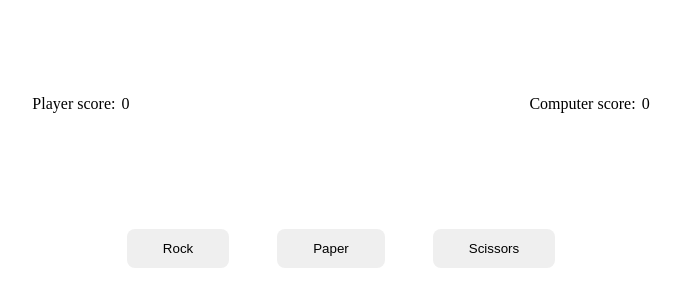
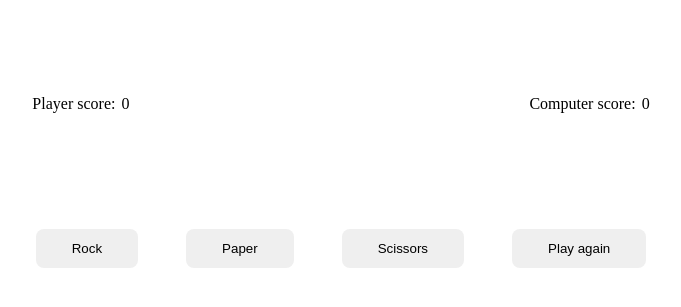
Before and after one commit to iTreykwondo/odin-rps, a plain HTML site: page index.html in a window 1280 px wide. Shown: the part 79-386 px from the top of the page, without its empty margins (299-980 px from the left). Drawn offline with Linux system fonts and the light colour scheme.

Commit message:
Add replay button

```diff
--- a/index.html
+++ b/index.html
@@ -27,6 +27,7 @@
       <button class="rock">Rock</button>
       <button class="paper">Paper</button>
       <button class="scissors">Scissors</button>
+      <button class="replay">Play again</button>
     </div>
 
     <script src="./app.js"></script>
```
